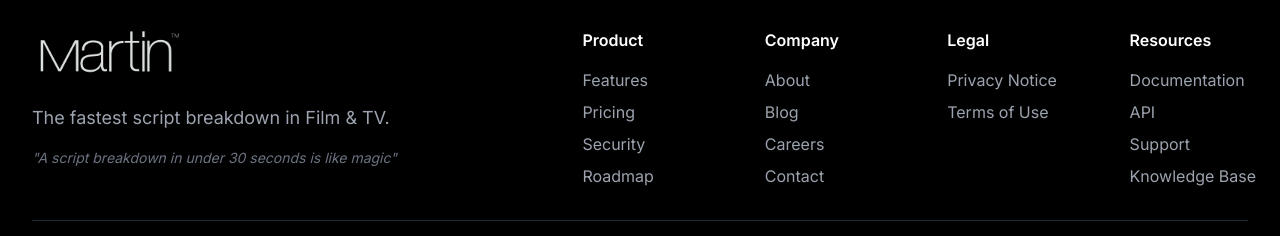
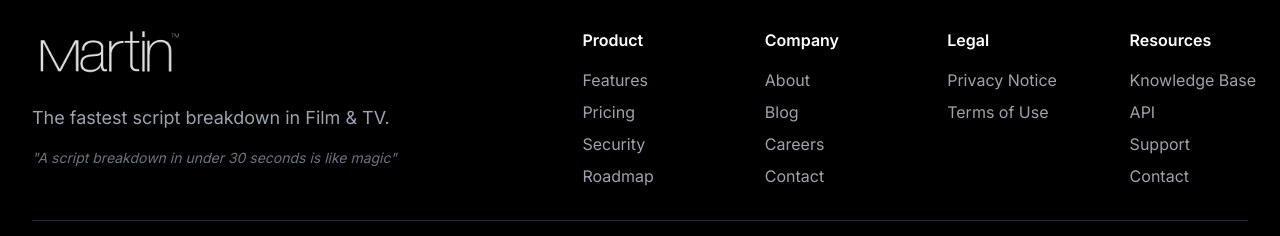
Before and after one commit to JJCinergy/martin-marketing-site, a Next.js app: page / in a window 1280 px wide. Shown: the part 5563-5799 px from the top of the page. Built offline with nearby package versions, Linux system fonts and the light colour scheme.

Commit message:
Update footer: Replace Documentation with Knowledge Base, change bottom Knowledge Base to Contact

```diff
--- a/components/layout/Footer.tsx
+++ b/components/layout/Footer.tsx
@@ -6,7 +6,7 @@ export default function Footer() {
     Product: ['Features', 'Pricing', 'Security', 'Roadmap'],
     Company: ['About', 'Blog', 'Careers', 'Contact'],
     Legal: ['Privacy Notice', 'Terms of Use'],
-    Resources: ['Documentation', 'API', 'Support', 'Knowledge Base'],
+    Resources: ['Knowledge Base', 'API', 'Support', 'Contact'],
   }
 
   return (
@@ -42,11 +42,12 @@ export default function Footer() {
                         link === 'Terms of Use' ? '/terms-of-use' :
                         link === 'About' ? '/about' :
                         link === 'Support' ? 'https://martin-digital-inc.outseta.com/support/kb' :
+                        link === 'Knowledge Base' ? 'https://martin-digital-inc.outseta.com/support/kb' :
                         '#'
                       }
                       className="text-gray-400 hover:text-white whitespace-nowrap"
-                      target={link === 'Support' ? '_blank' : undefined}
-                      rel={link === 'Support' ? 'noopener noreferrer' : undefined}
+                      target={(link === 'Support' || link === 'Knowledge Base') ? '_blank' : undefined}
+                      rel={(link === 'Support' || link === 'Knowledge Base') ? 'noopener noreferrer' : undefined}
                     >
                       {link}
                     </Link>
```
